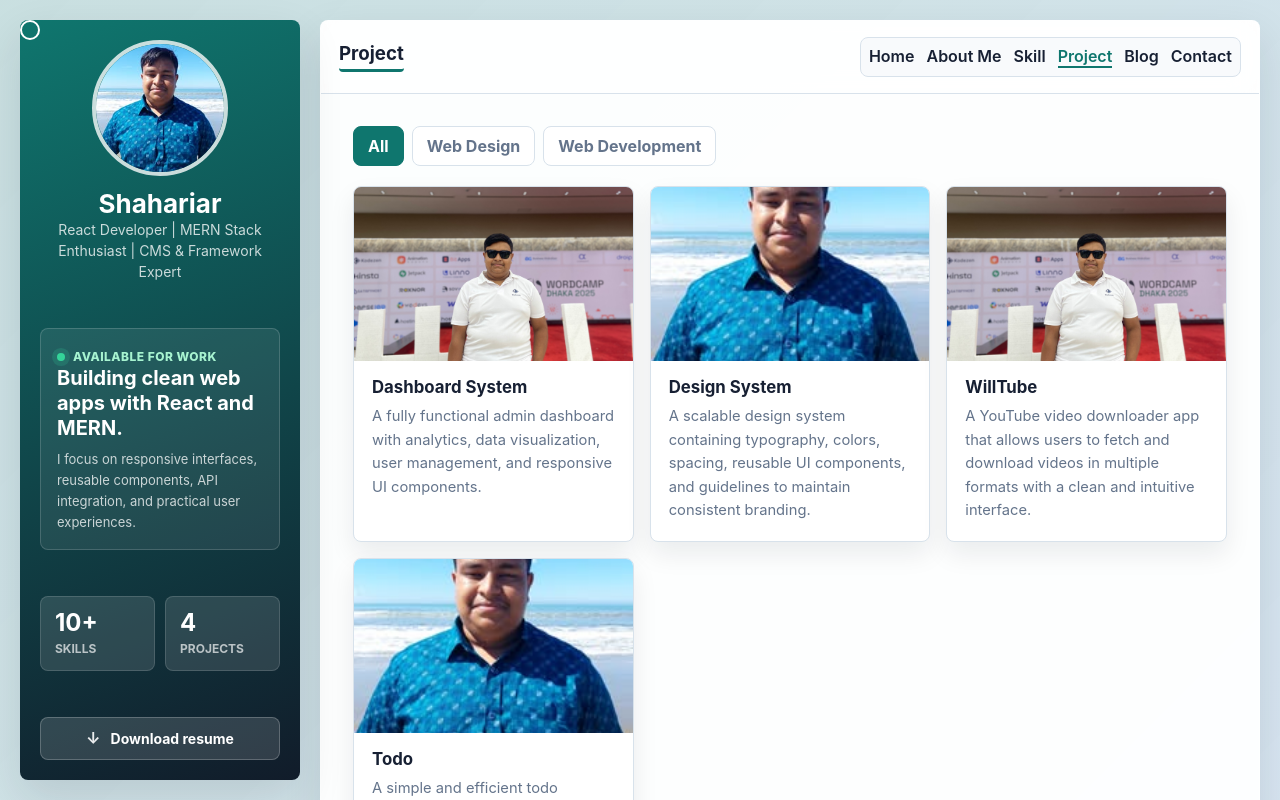
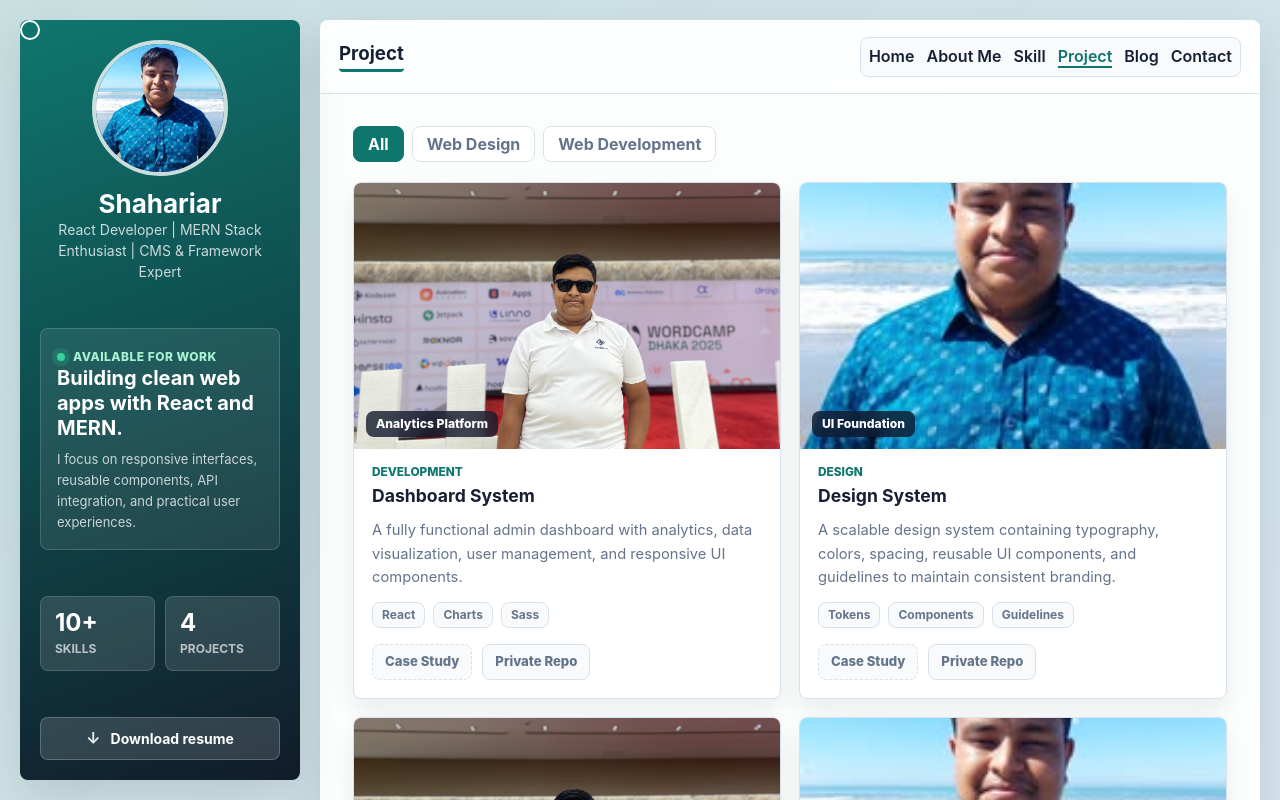
Before and after one commit to shahariar270/portfolio-template, a React (Vite) app in the folder client/: page /project in a window 1280 px wide. Shown: the top 800 px of the page. Built offline with nearby package versions, Linux system fonts and the light colour scheme; no server answers.

Commit message:
project page updated

```diff
--- a/client/src/Pages/Project/helper.jsx
+++ b/client/src/Pages/Project/helper.jsx
@@ -20,7 +20,9 @@ export const projectArray = [
     {
         label: 'Dashboard System',
         category: 'development',
+        type: 'Analytics Platform',
         description: 'A fully functional admin dashboard with analytics, data visualization, user management, and responsive UI components.',
+        technologies: ['React', 'Charts', 'Sass'],
         liveDemo: '',
         link: '',
         image: thumbCode,
@@ -28,7 +30,9 @@ export const projectArray = [
     {
         label: 'Design System',
         category: 'design',
+        type: 'UI Foundation',
         description: 'A scalable design system containing typography, colors, spacing, reusable UI components, and guidelines to maintain consistent branding.',
+        technologies: ['Tokens', 'Components', 'Guidelines'],
         liveDemo: '',
         link: '',
         image: thumbUi,
@@ -36,7 +40,9 @@ export const projectArray = [
     {
         label: 'WillTube',
         category: 'development',
+        type: 'Media Tool',
         description: 'A YouTube video downloader app that allows users to fetch and download videos in multiple formats with a clean and intuitive interface.',
+        technologies: ['React', 'API', 'Node'],
         liveDemo: '',
         link: '',
         image: thumbCode,
@@ -44,7 +50,9 @@ export const projectArray = [
     {
         label: 'Todo',
         category: 'development',
+        type: 'Productivity App',
         description: 'A simple and efficient todo application with task creation, editing, filtering, and persistent local storage support.',
+        technologies: ['React', 'Local Storage', 'UX'],
         liveDemo: '',
         link: '',
         image: thumbUi,
--- a/client/src/Pages/Project/index.jsx
+++ b/client/src/Pages/Project/index.jsx
@@ -64,10 +64,57 @@ export const Project = () => {
                 src={project.image}
                 alt={`${project.label} preview`}
               />
+              <span className="st-portfolio--project__card-type">
+                {project.type}
+              </span>
             </div>
             <div className="st-portfolio--project__card-body">
-              <h3 className="st-portfolio--project__card-title">{project.label}</h3>
+              <div className="st-portfolio--project__card-heading">
+                <span className="st-portfolio--project__card-category">
+                  {project.category}
+                </span>
+                <h3 className="st-portfolio--project__card-title">
+                  {project.label}
+                </h3>
+              </div>
               <p className="st-portfolio--project__card-text">{project.description}</p>
+              <ul className="st-portfolio--project__tech-list" aria-label={`${project.label} technologies`}>
+                {project.technologies.map((tech) => (
+                  <li key={tech} className="st-portfolio--project__tech-item">
+                    {tech}
+                  </li>
+                ))}
+              </ul>
+              <div className="st-portfolio--project__card-actions">
+                {project.liveDemo ? (
+                  <a
+                    className="st-portfolio--project__card-link st-portfolio--project__card-link--primary"
+                    href={project.liveDemo}
+                    target="_blank"
+                    rel="noreferrer"
+                  >
+                    Live Demo
+                  </a>
+                ) : (
+                  <span className="st-portfolio--project__card-link st-portfolio--project__card-link--disabled">
+                    Case Study
+                  </span>
+                )}
+                {project.link ? (
+                  <a
+                    className="st-portfolio--project__card-link"
+                    href={project.link}
+                    target="_blank"
+                    rel="noreferrer"
+                  >
+                    Source Code
+                  </a>
+                ) : (
+                  <span className="st-portfolio--project__card-link st-portfolio--project__card-link--muted">
+                    Private Repo
+                  </span>
+                )}
+              </div>
             </div>
           </article>
         ))}
--- a/client/src/assets/styles/pages/projects.scss
+++ b/client/src/assets/styles/pages/projects.scss
@@ -14,11 +14,19 @@
         cursor: pointer;
         padding: 9px 14px;
         color: var(--text-secondary);
-        transition: 0.2s;
+        transition: 0.2s ease;
         border: 1px solid var(--border-color);
         border-radius: 8px;
         background: var(--surface);
         font-weight: 700;
+        line-height: 1;
+
+        &:hover,
+        &:focus-visible {
+            color: var(--text-primary);
+            border-color: var(--color-primary);
+            outline: none;
+        }
 
         &--active {
             color: var(--text-white);
@@ -29,8 +37,8 @@
 
     &__grid {
         display: grid;
-        grid-template-columns: repeat(auto-fit, minmax(260px, 1fr));
-        gap: 16px;
+        grid-template-columns: repeat(auto-fit, minmax(min(100%, 280px), 1fr));
+        gap: 18px;
         padding: 0;
     }
 
@@ -42,12 +50,28 @@
         background: var(--surface);
         border: 1px solid var(--border-color);
         box-shadow: var(--shadow-card);
+        min-height: 100%;
+        transition:
+            transform 0.2s ease,
+            border-color 0.2s ease,
+            box-shadow 0.2s ease;
+
+        &:hover {
+            transform: translateY(-4px);
+            border-color: color-mix(in srgb, var(--color-primary) 42%, var(--border-color));
+            box-shadow: var(--shadow-soft);
+
+            .st-portfolio--project__card-img {
+                transform: scale(1.04);
+            }
+        }
     }
 
     &__card-media {
+        position: relative;
         aspect-ratio: 16 / 10;
         overflow: hidden;
-        background: var(--border-color);
+        background: var(--surface-strong);
     }
 
     &__card-img {
@@ -55,20 +79,52 @@
         height: 100%;
         object-fit: cover;
         display: block;
+        transition: transform 0.3s ease;
+    }
+
+    &__card-type {
+        position: absolute;
+        left: 12px;
+        bottom: 12px;
+        max-width: calc(100% - 24px);
+        padding: 7px 10px;
+        border-radius: 8px;
+        background: rgba(15, 23, 42, 0.78);
+        color: #ffffff;
+        font-size: 0.76rem;
+        font-weight: 800;
+        line-height: 1;
+        backdrop-filter: blur(10px);
     }
 
     &__card-body {
         display: flex;
         flex-direction: column;
-        gap: 8px;
-        padding: 16px 18px 18px;
+        gap: 12px;
+        padding: 18px;
         flex: 1;
+    }
+
+    &__card-heading {
+        display: flex;
+        flex-direction: column;
+        gap: 6px;
+    }
+
+    &__card-category {
+        color: var(--color-primary);
+        font-size: 0.74rem;
+        font-weight: 800;
+        letter-spacing: 0;
+        line-height: 1;
+        text-transform: uppercase;
     }
 
     &__card-title {
         margin: 0;
         color: var(--text-primary);
-        font-size: 1.05rem;
+        font-size: 1.1rem;
+        line-height: 1.25;
     }
 
     &__card-text {
@@ -76,5 +132,101 @@
         color: var(--text-secondary);
         line-height: 1.6;
         font-size: 0.92rem;
+        flex: 1;
+    }
+
+    &__tech-list {
+        display: flex;
+        flex-wrap: wrap;
+        gap: 8px;
+        list-style: none;
+        margin: 0;
+        padding: 0;
+    }
+
+    &__tech-item {
+        padding: 6px 9px;
+        border: 1px solid var(--border-color);
+        border-radius: 8px;
+        background: var(--surface-muted);
+        color: var(--text-secondary);
+        font-size: 0.75rem;
+        font-weight: 700;
+        line-height: 1;
+    }
+
+    &__card-actions {
+        display: flex;
+        flex-wrap: wrap;
+        gap: 10px;
+        align-items: center;
+        padding-top: 4px;
+    }
+
+    &__card-link {
+        display: inline-flex;
+        align-items: center;
+        justify-content: center;
+        min-height: 36px;
+        padding: 0 12px;
+        border-radius: 8px;
+        border: 1px solid var(--border-color);
+        color: var(--text-primary);
+        background: var(--surface);
+        font-size: 0.82rem;
+        font-weight: 800;
+        line-height: 1;
+        text-decoration: none;
+        transition:
+            color 0.2s ease,
+            background 0.2s ease,
+            border-color 0.2s ease;
+
+        &:hover,
+        &:focus-visible {
+            color: var(--color-primary);
+            border-color: var(--color-primary);
+            outline: none;
+        }
+
+        &--primary {
+            color: var(--text-white);
+            background: var(--color-primary);
+            border-color: var(--color-primary);
+
+            &:hover,
+            &:focus-visible {
+                color: var(--text-white);
+                background: var(--color-primary-hover);
+                border-color: var(--color-primary-hover);
+            }
+        }
+
+        &--disabled,
+        &--muted {
+            color: var(--text-secondary);
+            background: var(--surface-muted);
+        }
+
+        &--disabled {
+            border-style: dashed;
+        }
+    }
+
+    @media (max-width: 520px) {
+        padding: 16px;
+
+        &__tabs {
+            gap: 6px;
+        }
+
+        &__tab {
+            padding: 9px 10px;
+            font-size: 0.86rem;
+        }
+
+        &__card-body {
+            padding: 16px;
+        }
     }
 }
```
